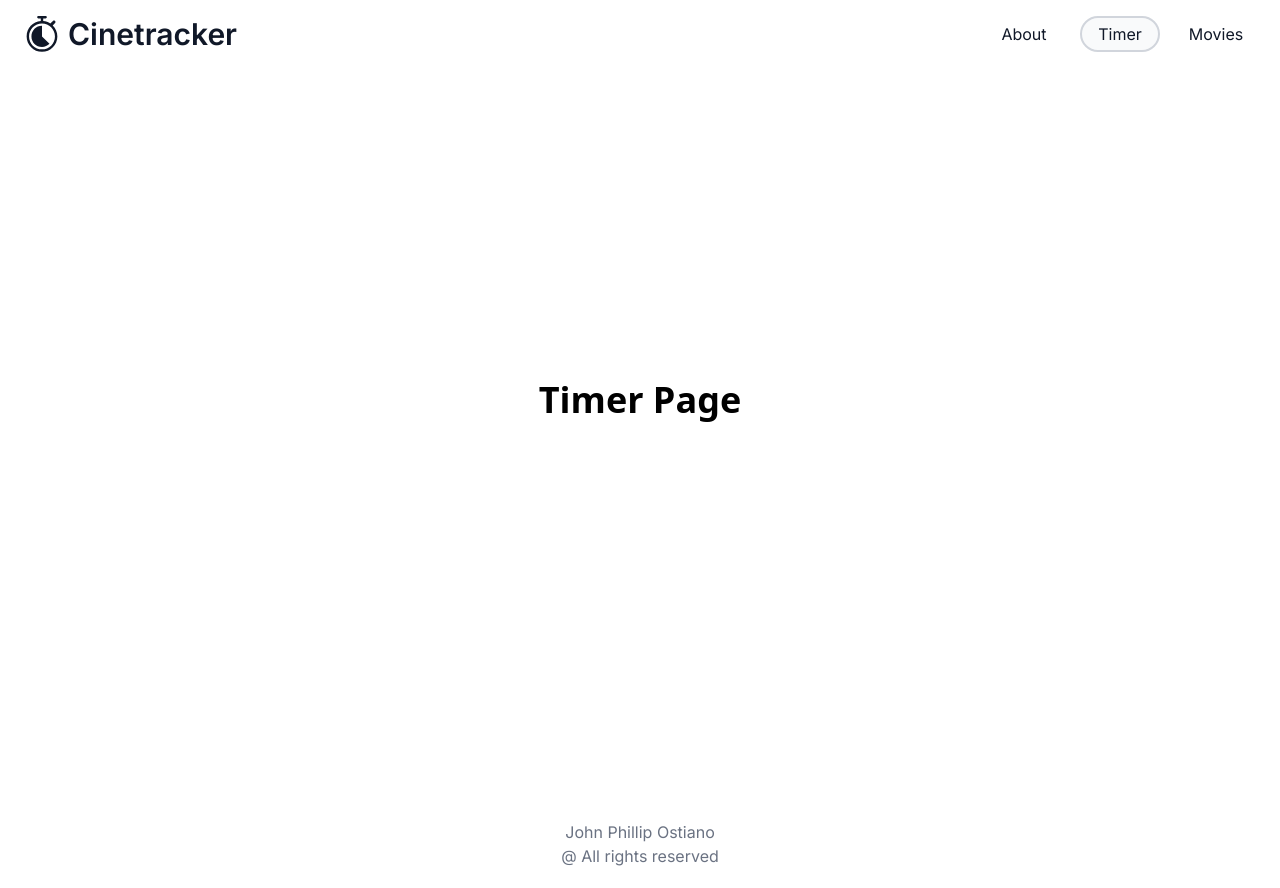
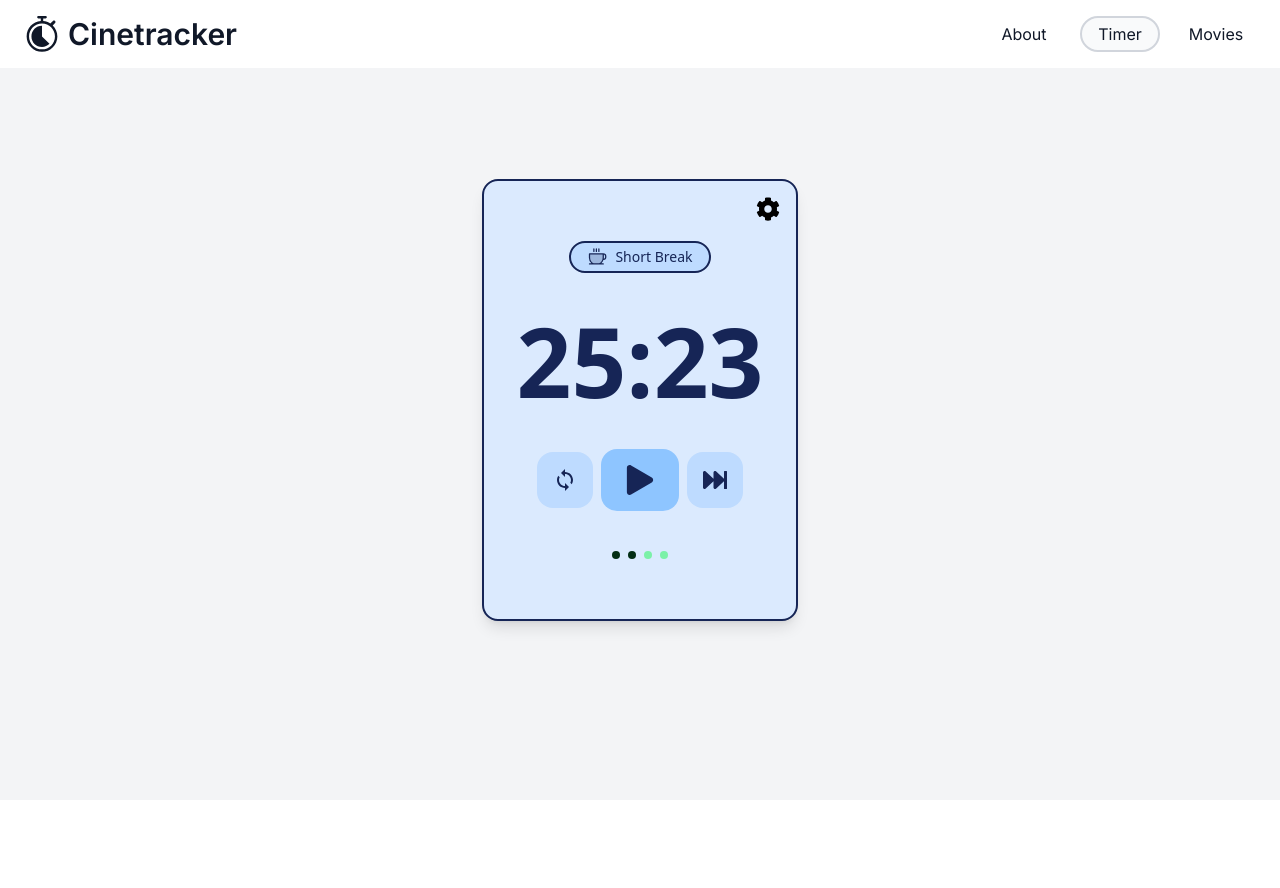
Before and after one commit to JohnPhillipO/cinema-track, a React (Vite) app: page /timer in a window 1280 px wide. After the commit the page ends 800 px from the top, so only its background shows below. Built offline with nearby package versions, Linux system fonts and the light colour scheme.

Commit message:
style timer and remove footer

```diff
--- a/src/components/Footer.jsx
+++ /dev/null
@@ -1,8 +0,0 @@
-export default function Footer() {
-  return (
-    <footer className="text-gray-500 py-5 text-center font-inter">
-      <h1>John Phillip Ostiano</h1>
-      <p>@ All rights reserved</p>
-    </footer>
-  );
-}
--- a/src/components/PomodoroTimer/Chip.jsx
+++ b/src/components/PomodoroTimer/Chip.jsx
@@ -0,0 +1,24 @@
+import { PiBrain, PiCoffeeDuotone } from "react-icons/pi";
+
+export default function Chip({ status, children }) {
+  const statusColor = {
+    active: "bg-red-200 text-red-950 border-red-950",
+    break: "bg-green-100 text-green-900 border-green-950",
+    longBreak: "bg-blue-200 text-blue-950 border-blue-950",
+  };
+
+  const statusIcon = {
+    active: <PiBrain className="text-xl font-bold" />,
+    break: <PiCoffeeDuotone className="text-xl font-bold" />,
+    longBreak: <PiCoffeeDuotone className="text-xl font-bold" />,
+  };
+
+  return (
+    <div
+      className={`flex items-center justify-center gap-2 py-1 px-4 rounded-4xl ${statusColor[status]} border-2 w-fit mx-auto`}
+    >
+      {statusIcon[status]}
+      <p className="text-sm font-medium">{children}</p>
+    </div>
+  );
+}
--- a/src/components/PomodoroTimer/PomodoroTimer.jsx
+++ b/src/components/PomodoroTimer/PomodoroTimer.jsx
@@ -0,0 +1,77 @@
+import Chip from "./Chip";
+import { FaPlay, FaFastForward, FaCog } from "react-icons/fa";
+import { MdLoop } from "react-icons/md";
+import { useState } from "react";
+
+export default function PomodoroTimer() {
+  const [status, setStatus] = useState("longBreak");
+
+  // Style for buttons
+  const statusPlayButtonStyle = {
+    active: "bg-red-300 text-red-950",
+    break: "bg-green-300 text-green-950",
+    longBreak: "bg-blue-300 text-blue-950",
+  };
+
+  const statusButtonStyle = {
+    active: "bg-red-200 text-red-950",
+    break: "bg-green-200 text-green-950",
+    longBreak: "bg-blue-200 text-blue-950",
+  };
+
+  const statusTimerStyle = {
+    active: "text-red-950",
+    break: "text-green-950",
+    longBreak: "text-blue-950",
+  };
+
+  const statusBackgroundStyle = {
+    active: "bg-red-100 border-red-950",
+    break: "bg-green-100 border-green-950",
+    longBreak: "bg-blue-100 border-blue-950",
+  };
+
+  return (
+    <div
+      className={`rounded-2xl px-8 py-15 flex flex-col gap-10 ${statusBackgroundStyle[status]} shadow-lg border-2 relative`}
+    >
+      {/* Open Settings modal button */}
+      <button className="absolute top-4 right-4 cursor-pointer text-2xl hover:scale-105 transition-all duration-300 hover:bg-opacity-80 hover:shadow-lg active:scale-95">
+        <FaCog />
+      </button>
+      {/* Chip to indicate the current status */}
+      <Chip status={status}>Short Break</Chip>
+      {/* Timer */}
+      <h1
+        className={`text-8xl font-extrabold w-2.5/6 mx-auto ${statusTimerStyle[status]}`}
+      >
+        25:23
+      </h1>
+      {/* Buttons to start, pause, and reset the timer */}
+      <div className="flex items-center justify-center gap-2">
+        <button
+          className={`cursor-pointer text-2xl p-4 rounded-2xl ${statusButtonStyle[status]} hover:scale-105 transition-all duration-200 hover:bg-opacity-80 hover:shadow-lg active:scale-95`}
+        >
+          <MdLoop />
+        </button>
+        <button
+          className={`cursor-pointer text-3xl py-4 px-6 rounded-2xl ${statusPlayButtonStyle[status]} hover:scale-105 transition-all duration-200 hover:bg-opacity-80 hover:shadow-lg active:scale-95`}
+        >
+          <FaPlay />
+        </button>
+        <button
+          className={`cursor-pointer text-2xl p-4 rounded-2xl ${statusButtonStyle[status]} hover:scale-105 transition-all duration-200 hover:bg-opacity-80 hover:shadow-lg active:scale-95`}
+        >
+          <FaFastForward />
+        </button>
+      </div>
+      {/* Dots to indicate how many pomodoros are left */}
+      <div className="flex items-center justify-center gap-2">
+        <div className="w-2 bg-green-950 h-2 rounded-full"></div>
+        <div className="w-2 bg-green-950 h-2 rounded-full"></div>
+        <div className="w-2 bg-green-300 h-2 rounded-full"></div>
+        <div className="w-2 bg-green-300 h-2 rounded-full"></div>
+      </div>
+    </div>
+  );
+}
--- a/src/layout/LayoutRoute.jsx
+++ b/src/layout/LayoutRoute.jsx
@@ -1,6 +1,5 @@
 import { Outlet } from "react-router-dom";
 import Navbar from "../components/Navbar";
-import Footer from "../components/Footer";
 
 export default function LayoutRoute() {
   return (
@@ -9,7 +8,6 @@ export default function LayoutRoute() {
       <main>
         <Outlet />
       </main>
-      <Footer />
     </>
   );
 }
--- a/src/pages/Home.jsx
+++ b/src/pages/Home.jsx
@@ -31,18 +31,12 @@ export default function Home() {
           Work smart. Watch guilt-free. Track your progress and enjoy screen
           time - when you've earned it.
         </p>
-        <motion.div
-          initial={{ opacity: 0, y: 50 }}
-          animate={{ opacity: 1, y: 0 }}
-          transition={transition}
+        <button
+          className="bg-blue-500 text-white px-6 py-2 rounded-3xl mt-10 cursor-pointer font-inter text-lg hover:bg-blue-600 transition-all duration-200"
+          onClick={() => navigate("timer")}
         >
-          <button
-            className="bg-blue-500 text-white px-6 py-2 rounded-3xl mt-10 cursor-pointer font-inter text-lg hover:bg-blue-600 transition-all duration-200"
-            onClick={() => navigate("timer")}
-          >
-            Get Started
-          </button>
-        </motion.div>
+          Get Started
+        </button>
       </section>
       {/* Features */}
       <section className="w-full bg-white flex flex-col items-center h-screen text-center justify-center">
--- a/src/pages/Timer.jsx
+++ b/src/pages/Timer.jsx
@@ -1,9 +1,9 @@
+import PomodoroTimer from "../components/PomodoroTimer/PomodoroTimer";
+
 export default function Timer() {
   return (
-    <>
-      <section className="flex flex-col items-center justify-center h-screen text-center">
-        <h1 className="text-4xl font-bold">Timer Page</h1>
-      </section>
-    </>
+    <section className="flex flex-col items-center justify-center h-screen text-center bg-gray-100">
+      <PomodoroTimer />
+    </section>
   );
 }
```
